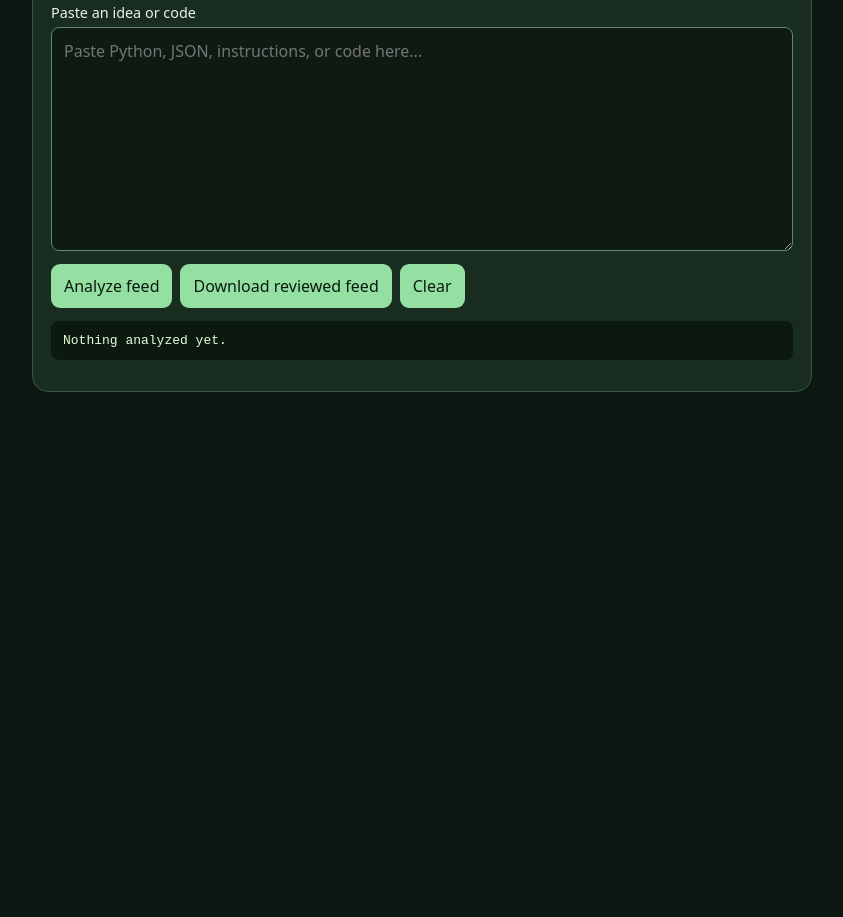
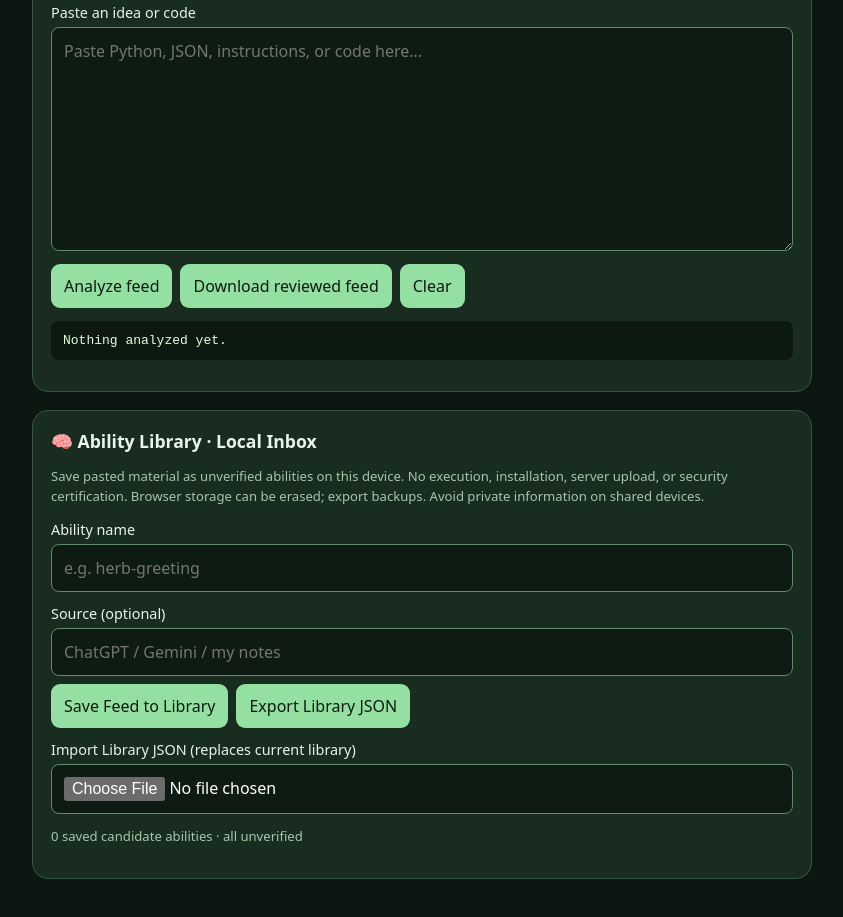
Before and after one commit to jimedusot-beep/Toadsagemode, a plain HTML site: page index.html in a window 1280 px wide. Shown: the part 1443-2360 px from the top of the page, without its empty margins (218-1061 px from the left). Before the commit the page ends 1875 px from the top, so only its background shows below. Drawn offline with Linux system fonts and the light colour scheme.

Commit message:
Connect Feed Toad input to persistent local Ability Library

```diff
--- a/index.html
+++ b/index.html
@@ -25,4 +25,4 @@
 byId("savefeed").addEventListener("click",()=>{analyze();if(!packet)return;const blob=new Blob([JSON.stringify(packet,null,2)],{type:"application/json"});const url=URL.createObjectURL(blob);const a=document.createElement("a");a.href=url;a.download="toad-feed.json";a.click();setTimeout(()=>URL.revokeObjectURL(url),1000)});
 byId("clearfeed").addEventListener("click",()=>{byId("feedinput").value="";packet=null;byId("feedreport").textContent="Nothing analyzed yet."});
 })();
-</script></body></html>
+</script><script src="web/ability-library.js" defer></script></body></html>
```
